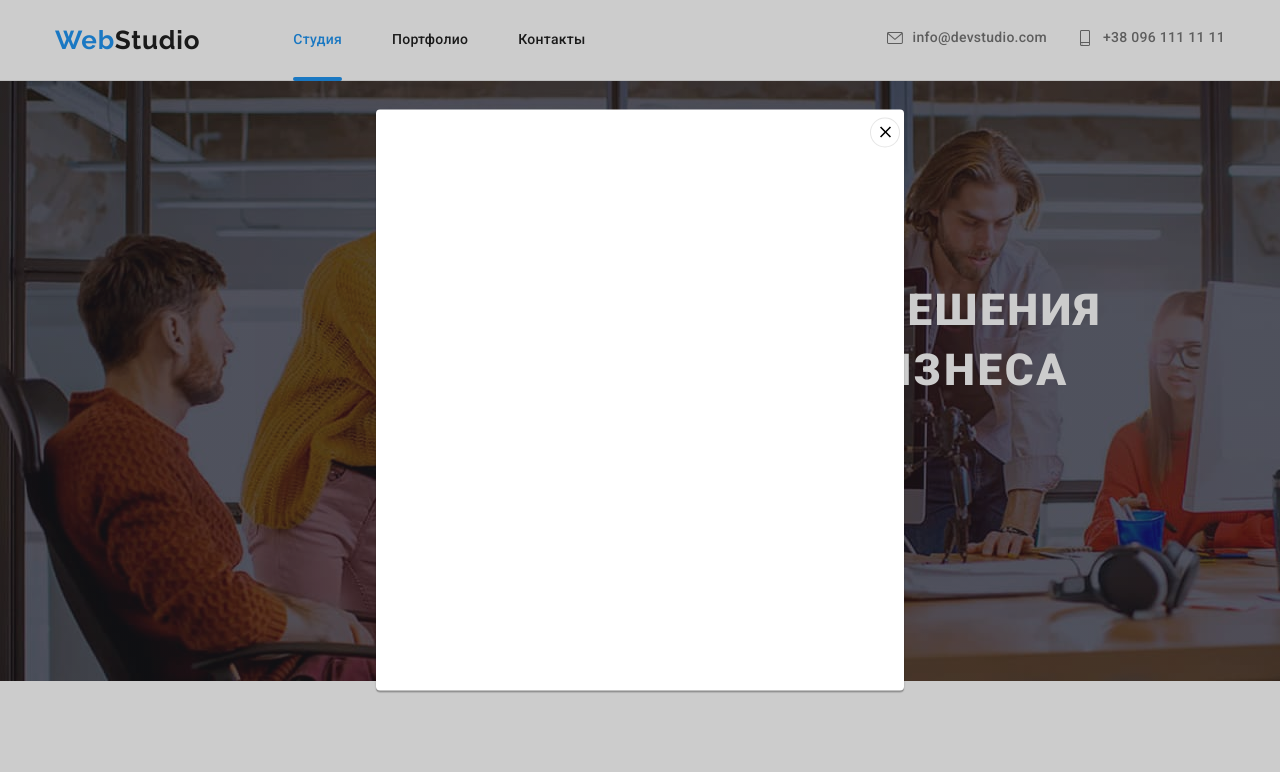
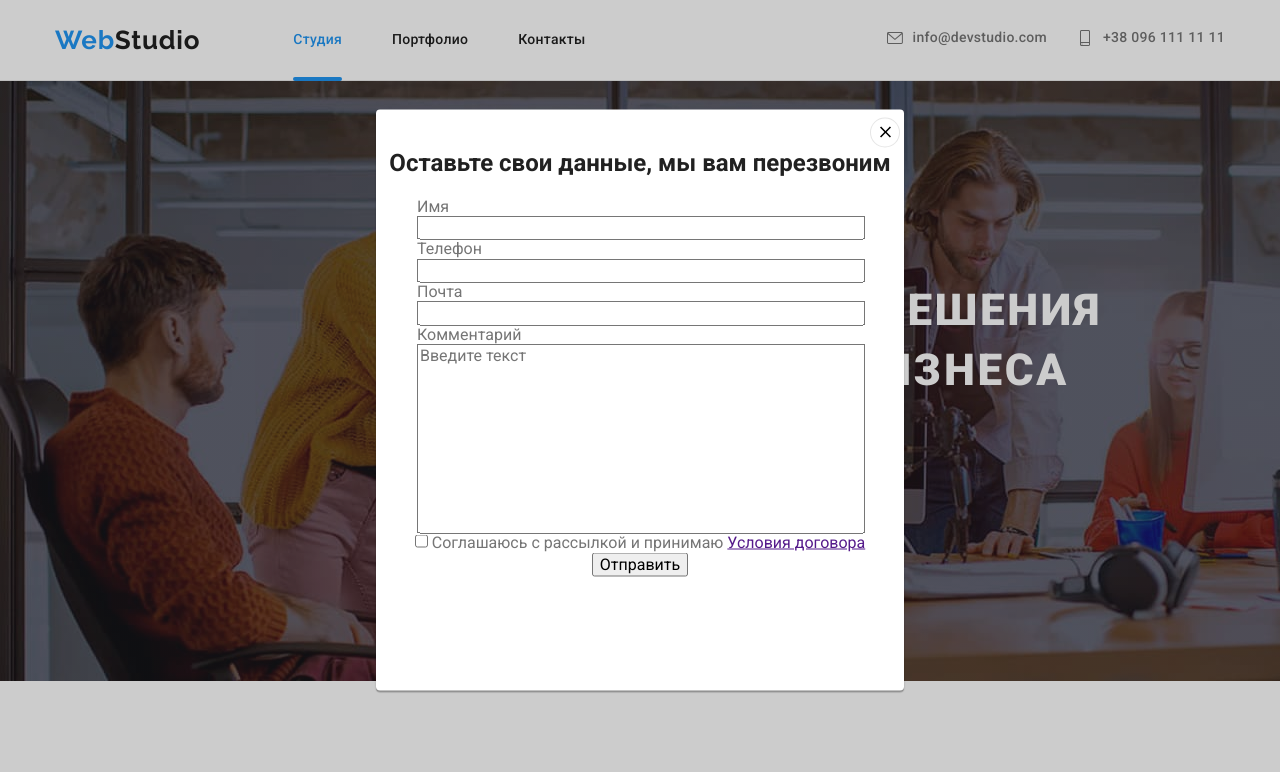
Before and after one commit to Romanonish/Romanonish-goit-markup-hw-05, a plain HTML site: page index.html in a window 1280 px wide. Both pictures are taken after a click on the button "Заказать услугу". Shown: the top 772 px of the page. Drawn offline with nearby package versions, Linux system fonts and the light colour scheme.

Commit message:
Добавляет верстку формы

```diff
--- a/css/styles.css
+++ b/css/styles.css
@@ -343,6 +343,32 @@ button:focus {
 .button-close:focus {
   background-color: var(--accent-color);
   color: var(--white-color);
+}
+
+/*формы модального окна  */
+
+.form-title {
+  color: var(--title-color);
+  margin-top: 40px;
+}
+
+.form-label {
+  color: var(--text-color);
+  text-align: left;
+}
+
+.order-form {
+}
+
+.order-form textarea {
+  resize: none;
+}
+
+.inputarea {
+  width: 448px;
+  margin-left: 41px;
+  display: flex;
+  flex-direction: column;
 }
 
 /* ОСОБЕННОСТИ */
--- a/index.html
+++ b/index.html
@@ -70,6 +70,29 @@
                             <use href="./images/icons.svg#icon-close"></use>
                         </svg>
                     </button>
+                    <form class="order-form">
+                        <h2 class="form-title">Оставьте свои данные, мы вам перезвоним</h2>
+                        <div class="inputarea">
+                            <label for="name" class="form-label">Имя</label>
+                        <input type="text" name="username" id="name">
+
+                        <label for="tel" class="form-label">Телефон</label>
+                        <input type="tel" id="tel">
+
+                        <label for="email" class="form-label">Почта</label>
+                        <input type="email" id="email">
+
+                        <label for="comment" class="form-label">Комментарий</label>
+                        <textarea name="comment" placeholder="Введите текст" id="comment" rows="10"></textarea></div>
+
+
+                        <input type="checkbox" id="agreement">
+                        <label for="agreement" class="form-label">Соглашаюсь с рассылкой и принимаю <a href="">Условия договора</a></label>
+
+                        <button type="submit">Отправить</button>
+                    </form>
+
+
                 </div>
             </div>
         </section>
```
